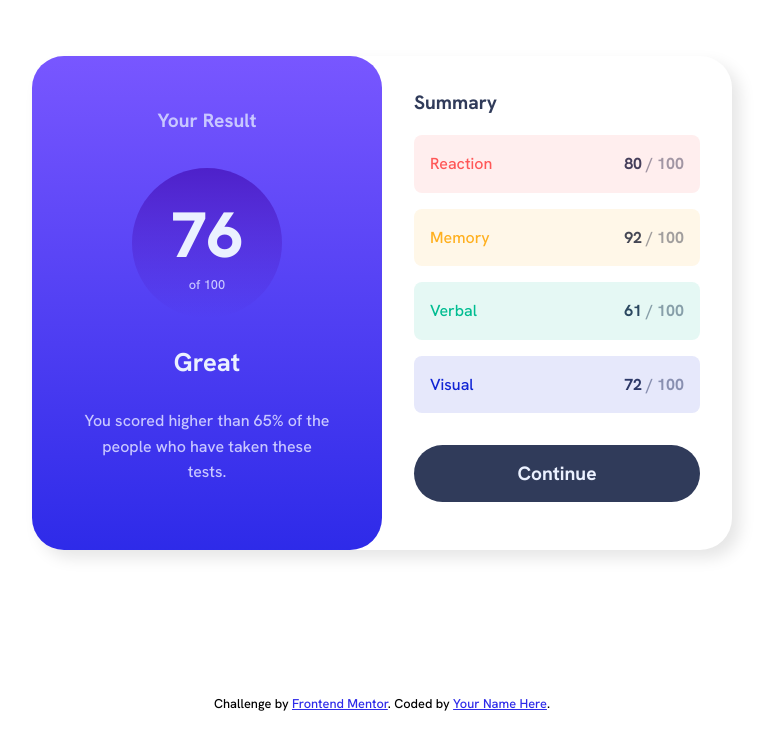
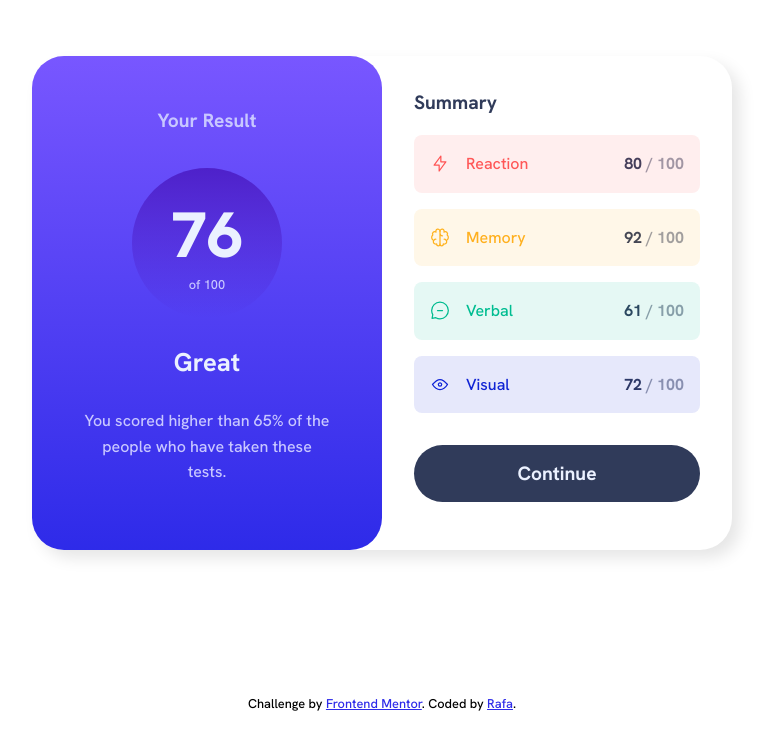
Before and after one commit to rafacovez/results-summary-component, a plain HTML site: page index.html in a window 1280 px wide. Shown: the whole page, without its empty margins (258-1029 px from the left). Drawn offline with Linux system fonts and the light colour scheme.

Commit message:
added icons to stat modals

```diff
--- a/index.html
+++ b/index.html
@@ -27,19 +27,31 @@
       <p class="modal__summary--heading">Summary</p>
       <div class="stats-wrapper">
         <div class="stat-category red">
-          <span class="stat-label">Reaction</span>
+          <span class="stat-label">
+            <img src="./assets/images/icon-reaction.svg" alt="lightning" class="stat-label__icon">
+            Reaction
+          </span>
           <p class="stat-category__score">80 <span class="stat-category__score--opaque">/ 100</span></p>
         </div>
         <div class="stat-category yellow">
-          <span class="stat-label">Memory</span>
+          <span class="stat-label">
+            <img src="./assets/images/icon-memory.svg" alt="lightning" class="stat-label__icon">
+            Memory
+          </span>
           <p class="stat-category__score">92 <span class="stat-category__score--opaque">/ 100</span></p>
         </div>
         <div class="stat-category green">
-          <span class="stat-label">Verbal</span>
+          <span class="stat-label">
+            <img src="./assets/images/icon-verbal.svg" alt="lightning" class="stat-label__icon">
+            Verbal
+          </span>
           <p class="stat-category__score">61 <span class="stat-category__score--opaque">/ 100</span></p>
         </div>
         <div class="stat-category blue">
-          <span class="stat-label">Visual</span>
+          <span class="stat-label">
+            <img src="./assets/images/icon-visual.svg" alt="lightning" class="stat-label__icon">
+            Visual
+          </span>
           <p class="stat-category__score">72 <span class="stat-category__score--opaque">/ 100</span></p>
         </div>
       </div>
@@ -49,7 +61,7 @@
 
   <div class="attribution">
     Challenge by <a href="https://www.frontendmentor.io?ref=challenge" target="_blank">Frontend Mentor</a>.
-    Coded by <a href="#">Your Name Here</a>.
+    Coded by <a href="https://github.com/rafacovez">Rafa</a>.
   </div>
 </body>
 </html>
--- a/style.css
+++ b/style.css
@@ -188,6 +188,11 @@ img, picture, svg, video, object {
     z-index: 50;
 }
 
+.stat-label {
+    display: flex;
+    gap: 1rem;
+}
+
 .stat-category.red::after {
     background-color: var(--light-red);
 }
```
